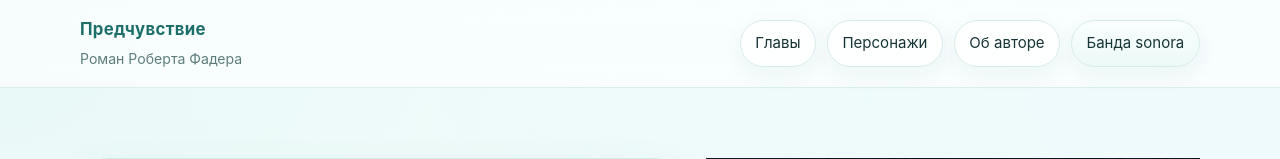
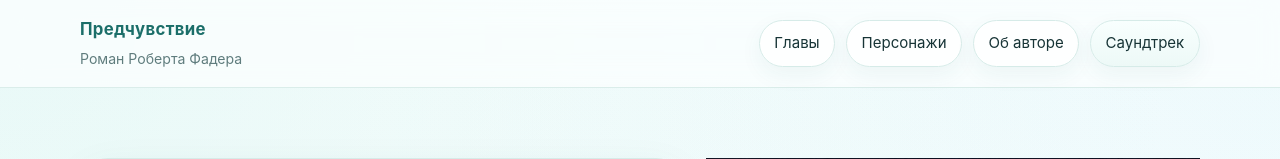
Before and after one commit to robertfader4-pixel/presentimento, a plain HTML site: page index.html in a window 1280 px wide. Shown: the top 159 px of the page. Drawn offline with Linux system fonts and the light colour scheme.

Commit message:
Update index.html

```diff
--- a/index.html
+++ b/index.html
@@ -19,7 +19,7 @@
 <a href="#chapters">Главы</a>
 <a href="characters.html">Персонажи</a>
 <a href="author.html">Об авторе</a>
-<a class="soundtrack-link" href="soundtrack.html">Банда sonora</a>
+<a class="soundtrack-link" href="soundtrack.html">Саундтрек</a>
 </nav>
 </div>
 </header>
```
